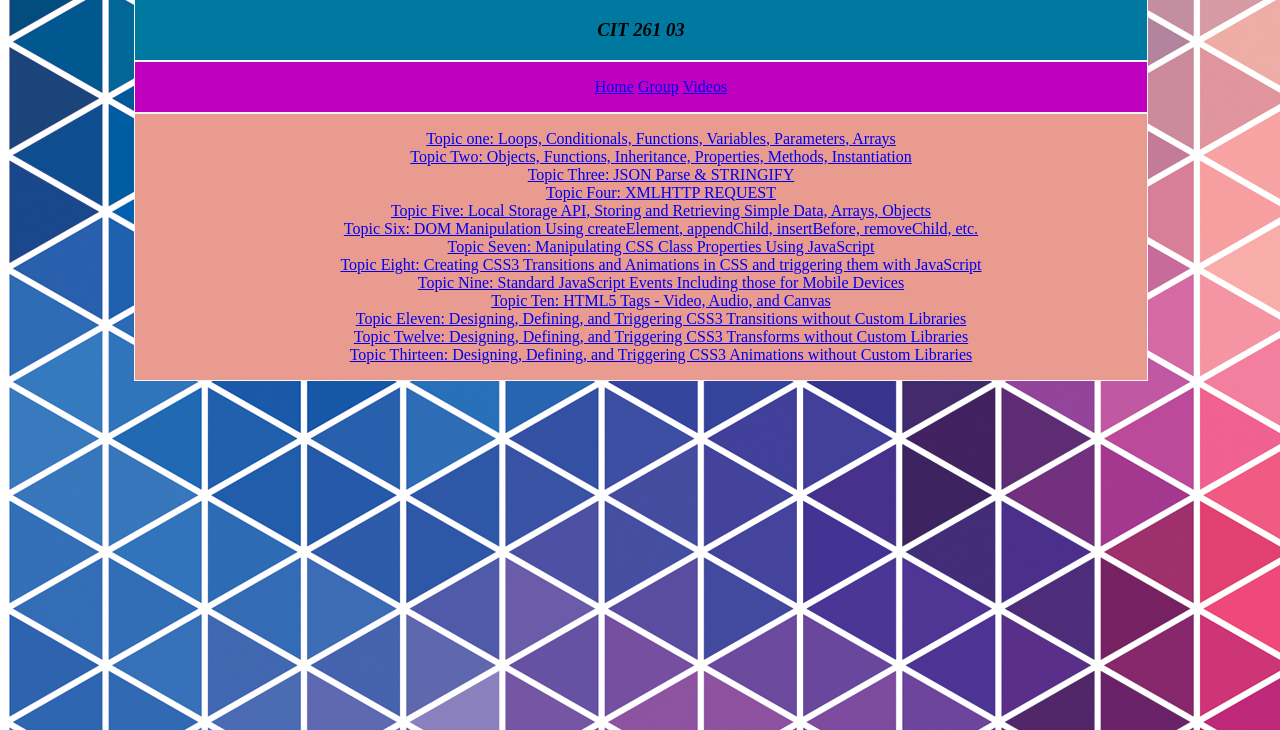
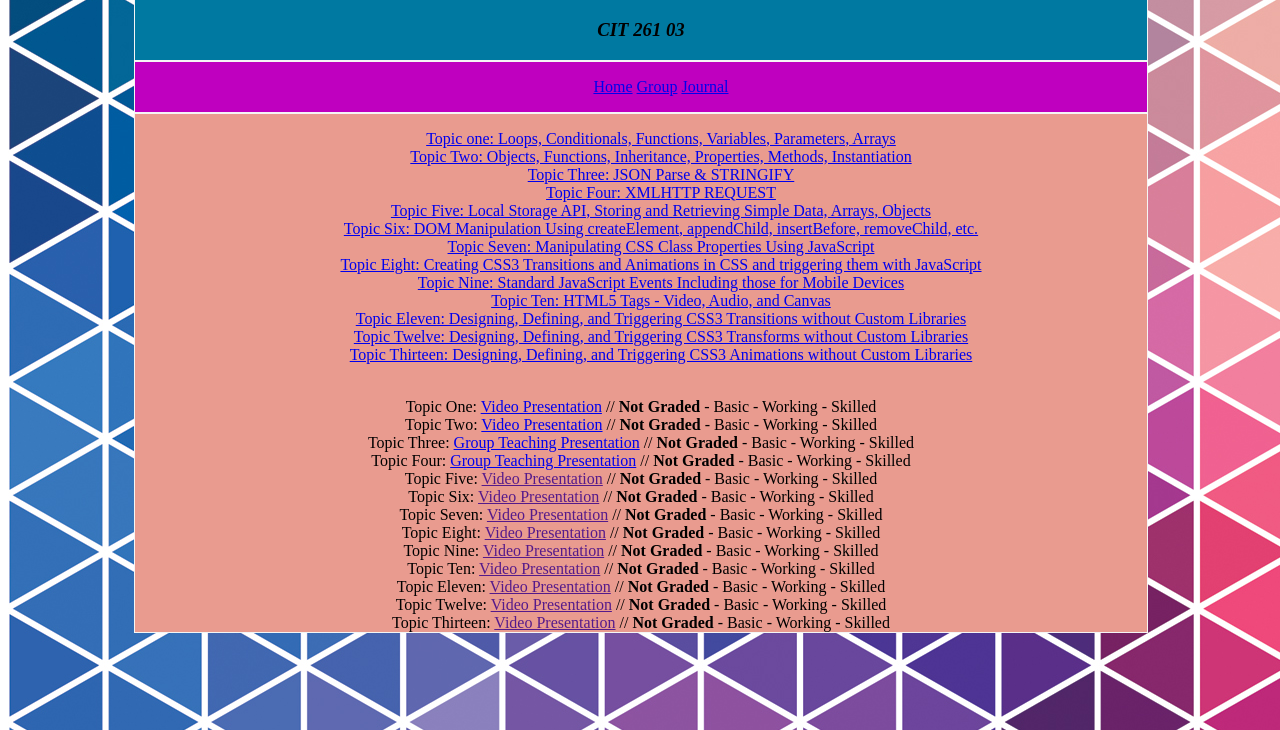
Before and after one commit to Call-Jacob2311/CIT261, a plain HTML site: page index.html in a window 1280 px wide. Shown: the part 70-800 px from the top of the page. Drawn offline with Linux system fonts and the light colour scheme.

Commit message:
Add files via upload

```diff
--- a/index.html
+++ b/index.html
@@ -23,7 +23,7 @@ Index page for my CIT 261 class's source code. Uses GitHub pages as a domain.
             <ul>
                 <li><a href="index.html">Home</a></li>
                 <li><a href="group.html">Group</a></li>
-                <li><a href="videos.html">Videos</a></li>
+                <li><a href="journal.html">Journal</a></li>
             </ul>
         </div>
 
@@ -41,7 +41,7 @@ Index page for my CIT 261 class's source code. Uses GitHub pages as a domain.
                         Topic Five: Local Storage API, Storing and Retrieving Simple Data, Arrays, Objects</a></li>
                 <li><a href="DOM_Manipulation_createElement_appendChild_insertBefore_removeChild.html">
                         Topic Six: DOM Manipulation Using createElement, appendChild, insertBefore, removeChild, etc.</a></li>
-                <li><a href="css_js.html">
+                <li><a href="Manipulating_CSS_JavaScript.html">
                         Topic Seven: Manipulating CSS Class Properties Using JavaScript</a></li>
                 <li><a href="tbd.html">
                         Topic Eight: Creating CSS3 Transitions and Animations in CSS and triggering them with JavaScript</a></li>
@@ -56,7 +56,48 @@ Index page for my CIT 261 class's source code. Uses GitHub pages as a domain.
                 <li><a href="tbd.html">
                         Topic Thirteen: Designing, Defining, and Triggering CSS3 Animations without Custom Libraries</a></li>
             </ul>
+            <div id="second_main">
+                <br>
+                <span>Topic One: <a href="https://www.youtube.com/watch?v=II2UItK1IuM&index=5&list=UU8iNS3wgNJug36Cuc4zoY4A">
+                        Video Presentation</a> // <b>Not Graded </b> - Basic - Working - Skilled</span>
+                <br>
+                <span>Topic Two: <a href="https://www.youtube.com/watch?v=U6x9voqre6Y&index=4&list=UU8iNS3wgNJug36Cuc4zoY4A">
+                        Video Presentation</a> // <b>Not Graded </b> - Basic - Working - Skilled</span>
+                <br>
+                <span>Topic Three: <a href="https://www.youtube.com/watch?v=bXnSPmmLz6Q&index=3&list=UU8iNS3wgNJug36Cuc4zoY4A">
+                        Group Teaching Presentation</a> // <b>Not Graded </b> - Basic - Working - Skilled</span>
+                <br>
+                <span>Topic Four: <a href="https://www.youtube.com/watch?v=bXnSPmmLz6Q&index=3&list=UU8iNS3wgNJug36Cuc4zoY4A">
+                        Group Teaching Presentation</a> // <b>Not Graded </b> - Basic - Working - Skilled</span>
+                <br>
+                <span>Topic Five: <a href="">
+                        Video Presentation</a> // <b>Not Graded </b> - Basic - Working - Skilled</span>
+                <br>
+                <span>Topic Six: <a href="">
+                        Video Presentation</a> // <b>Not Graded </b> - Basic - Working - Skilled</span>
+                <br>
+                <span>Topic Seven: <a href="">
+                        Video Presentation</a> // <b>Not Graded </b> - Basic - Working - Skilled</span>
+                <br>
+                <span>Topic Eight: <a href="">
+                        Video Presentation</a> // <b>Not Graded </b> - Basic - Working - Skilled</span>
+                <br>
+                <span>Topic Nine: <a href="">
+                        Video Presentation</a> // <b>Not Graded </b> - Basic - Working - Skilled</span>
+                <br>
+                <span>Topic Ten: <a href="">
+                        Video Presentation</a> // <b>Not Graded </b> - Basic - Working - Skilled</span>
+                <br>
+                <span>Topic Eleven: <a href="">
+                        Video Presentation</a> // <b>Not Graded </b> - Basic - Working - Skilled</span>
+                <br>
+                <span>Topic Twelve: <a href="">
+                        Video Presentation</a> // <b>Not Graded </b> - Basic - Working - Skilled</span>
+                <br>
+                <span>Topic Thirteen: <a href="">
+                        Video Presentation</a> // <b>Not Graded </b> - Basic - Working - Skilled</span>
+                <br>
+            </div>
         </div>
-
     </body>
 </html>
```
Also changed, not shown: Manipulating_CSS_JavaScript.html (added, +36 -0 lines).
